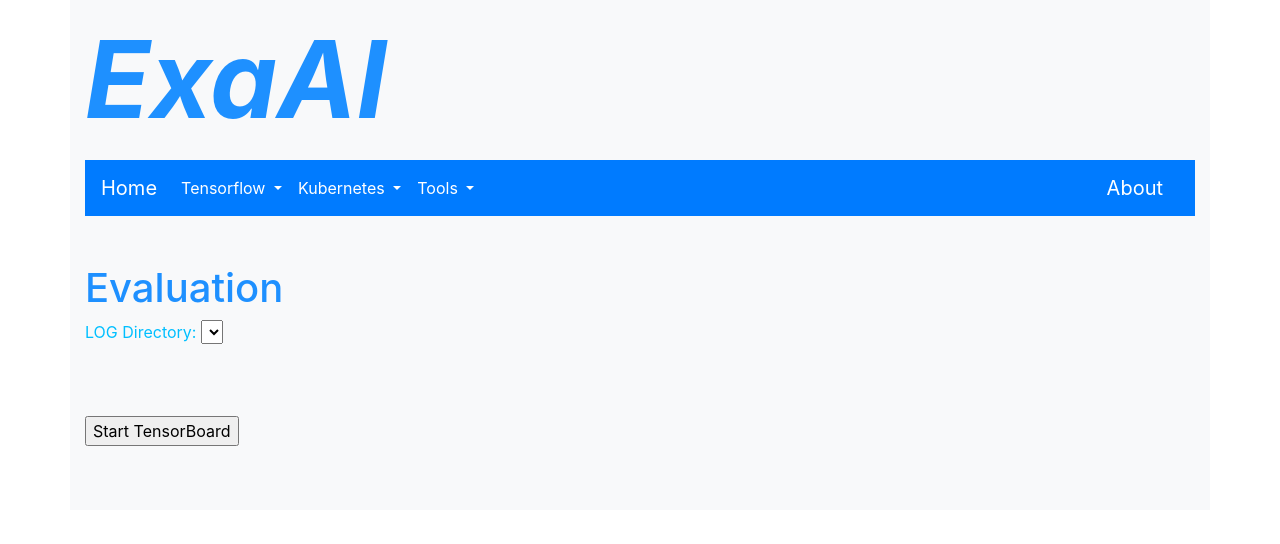
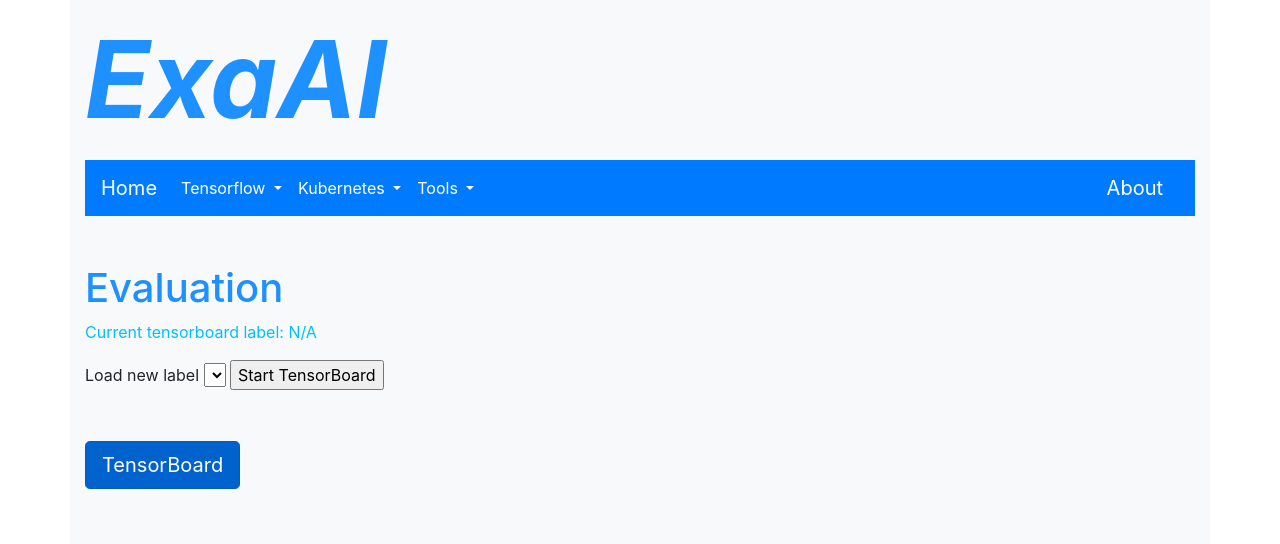
Before and after one commit to lihoukun/CloudAI, a Flask app: page /eval/ in a window 1280 px wide. Shown: the top 544 px of the page. Run offline with Flask 2, Linux system fonts and the light colour scheme; data that the repository does not hold is empty; some libraries are stand-ins or nearby versions.

Commit message:
code for tensorboard

```diff
--- a/webapp/db_parse.py
+++ b/webapp/db_parse.py
@@ -3,6 +3,10 @@ import os
 
 def get_conn():
     conn = sqlite3.connect('{}/sqlite3.db'.format(os.environ.get('DATABASE_DIR', '/home/ai/workspace')))
+    #c = conn.cursor()
+    #c.execute("CREATE TABLE IF NOT EXISTS trainings (label string primary key, status string, train_dir string, tensorboard boolean)")
+    #c.execute("CREATE TABLE IF NOT EXISTS models (name string primary key, script text, description string)")
+    #conn.commit()
     return conn
 
 def get_models(name = None):
@@ -33,7 +37,7 @@ def new_model(name, script, desc):
     if desc:
         cmd = "INSERT INTO models (name, script, description) VALUES ('{}', '{}', '{}')".format(name, script, desc)
     else:
-        cmd = "INSERT INTO models (name, script) VALUES ('{}', '{}', '{}')".format(name, script)
+        cmd = "INSERT INTO models (name, script) VALUES ('{}', '{}')".format(name, script)
 
     print(cmd)
     c.execute(cmd)
@@ -57,7 +61,6 @@ def get_trainings(status = None):
     trainings = []
     conn = get_conn()
     c = conn.cursor()
-    c.execute("CREATE TABLE IF NOT EXISTS trainings (label string primary key, status string, train_dir string)")
 
     cmd = "SELECT label, status, train_dir FROM trainings"
     if status:
@@ -71,10 +74,29 @@ def get_trainings(status = None):
     conn.close()
     return trainings
 
+def get_tb_training():
+    conn = get_conn()
+    c = conn.cursor()
+
+    cmd = "SELECT label, status, train_dir FROM trainings WHERE tensorboard = true"
+    c.execute(cmd)
+    res = c.fetchone()
+    return res
+
+def update_tb_training(label):
+    conn = get_conn()
+    c = conn.cursor()
+
+    cmd = "UPDATE trainings set tensorboard = false"
+    c.execute(cmd)
+    cmd = "UPDATE trainings set tensorboard = true WHERE label = '{}'".format(label)
+    c.execute(cmd)
+    conn.commit()
+    conn.close()
+
 def new_training(label, train_dir):
     conn = get_conn()
     c = conn.cursor()
-    c.execute("CREATE TABLE IF NOT EXISTS trainings (label string primary key, status string, train_dir string)")
     if train_dir:
         cmd = "INSERT INTO trainings (label, status, train_dir) VALUES ('{}', 'RUNNING', '{}')".format(label, train_dir)
     else:
@@ -87,11 +109,14 @@ def new_training(label, train_dir):
 def update_training(label, status):
     conn = get_conn()
     c = conn.cursor()
-    c.execute("CREATE TABLE IF NOT EXISTS trainings (label string primary key, status string, train_dir string)")
     cmd = "UPDATE trainings set status = '{}' where label = '{}'".format(status, label)
     c.execute(cmd)
     conn.commit()
     conn.close()
 
 if __name__ == "__main__":
-    print(get_models())
+    conn = get_conn()
+    c = conn.cursor()
+    c.execute("ALTER TABLE trainings ADD COLUMN tensorboard boolean")
+    conn.commit()
+    conn.close()
--- a/webapp/main.py
+++ b/webapp/main.py
@@ -6,7 +6,7 @@ from flask import render_template, flash, redirect, request, url_for
 from wtforms.validators import NumberRange
 
 from forms import TrainingsNewForm, KubecmdForm, EvalForm, StopForm, ShowForm, ModelsNewForm, ModelEditForm
-from db_parse import get_models, new_model, update_model, get_trainings, new_training, update_training
+from db_parse import get_models, new_model, update_model, get_trainings, new_training, update_training, get_tb_training, update_tb_training
 
 from subprocess import check_output
 import re
@@ -190,11 +190,11 @@ def model(name=None):
 @app.route('/eval/', methods=('GET', 'POST'))
 def eval():
     form = EvalForm()
-    form.log_dir.choices = [[train]*2 for train in get_trainings()]
+    current = get_tb_training()
+    form.log_dir.choices = [(train[0], train[2]) for train in get_trainings()]
     if form.validate_on_submit():
         flash('Evaluation reuqest for log_dir {} submitted'.format(form.log_dir.data))
-        return redirect('/')
-    return render_template('eval.html', form=form)
+    return render_template('eval.html', form=form, current=current)
 
 @app.route('/monitor/', methods=('GET', 'POST'))
 def monitor():
--- a/webapp/templates/eval.html
+++ b/webapp/templates/eval.html
@@ -3,17 +3,21 @@
 {% block content %}
 <br/>
 <br/>
-    <h1>Evaluation</h1>
-    <form action="" method="post">
-        {{ form.csrf_token }}
-        <p>
-            {{ form.log_dir.label }}
-            {{ form.log_dir() }}
-        </p>
-        <br/>
-        <br/>
-        <p>{{ form.submit() }}</p>
-    </form>
+<h1>Evaluation</h1>
+{% if current %}
+<p>Current tensorboard label: {{ current[2] }}</p>
+{% else %}
+<p>Current tensorboard label: N/A </p>
+{% endif %}
+<form action="" method="post">
+    {{ form.csrf_token }}
+    Load new label
+    {{ form.log_dir() }}
+    {{ form.submit() }}
+</form>
+<br/>
+<br/>
+<h1><a class="btn btn-primary btn-lg active" role="button" aria-pressed="true" href="http://localhost:6006">TensorBoard</a></h1>
 <br/>
 <br/>
 {% endblock %}
```
